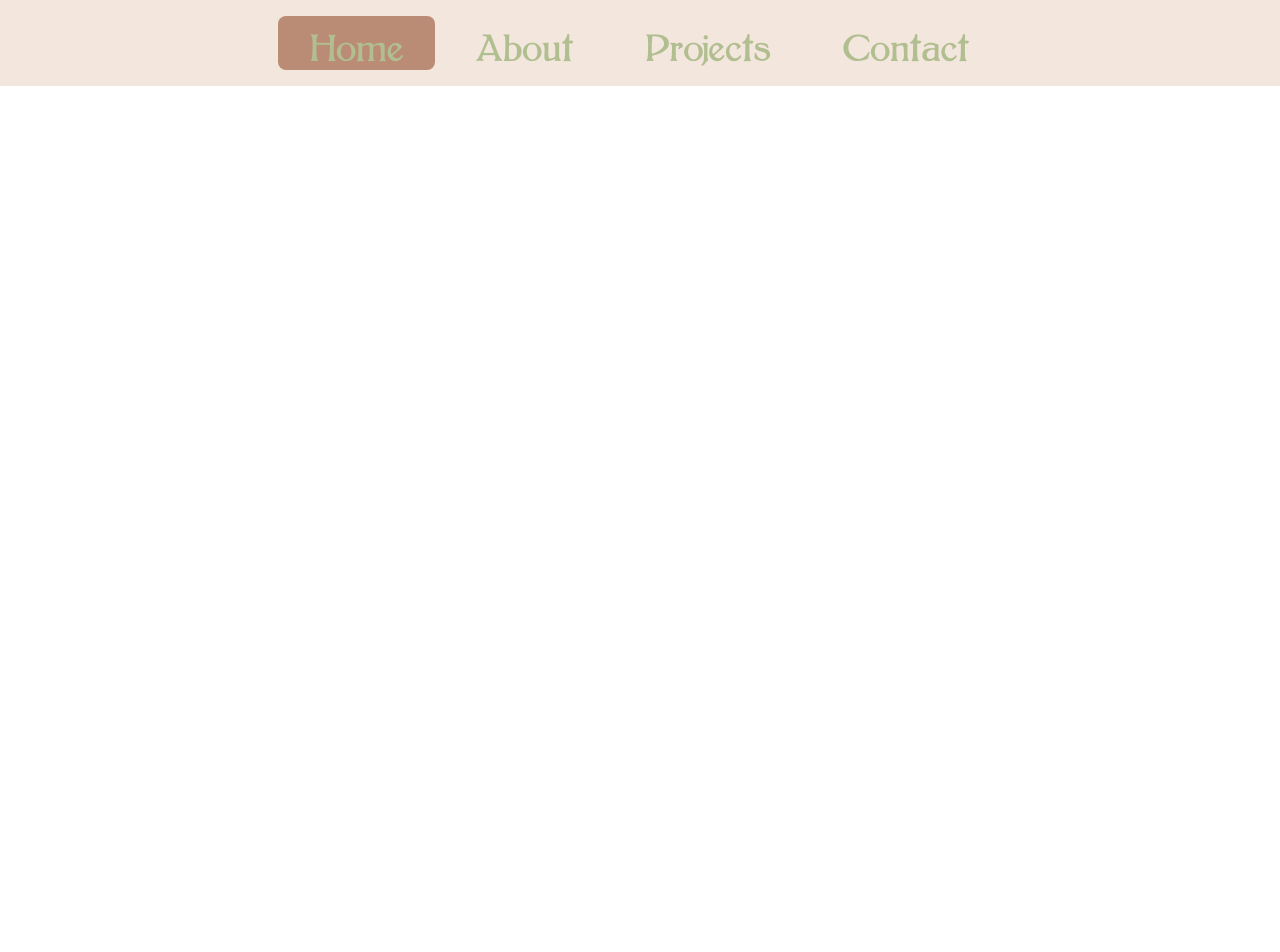
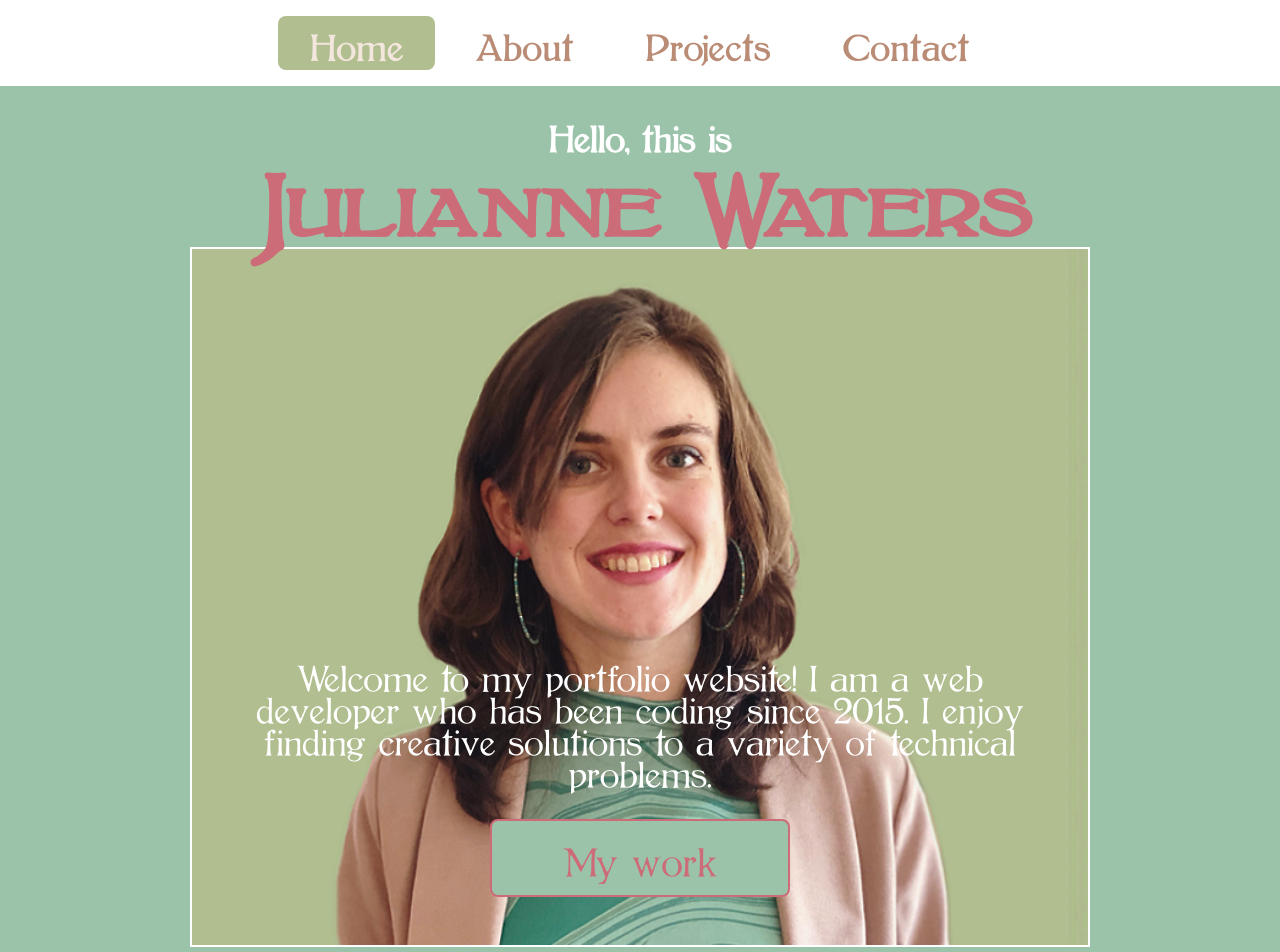
Before and after one commit to juliaguas17/React-Portfolio, a React (Create React App) app: page / in a window 1280 px wide. Shown: the top 952 px of the page. Before the commit the page ends 800 px from the top, so only its background shows below. Built offline with nearby package versions, Linux system fonts and the light colour scheme; the HTML template or start-up script is replaced by a standard one.

Commit message:
created hero section and button components

```diff
--- /dev/null
+++ b/src/components/Button.js
@@ -0,0 +1,34 @@
+import React from 'react';
+import { Link } from 'react-router-dom';
+import styled from 'styled-components';
+
+const ButtonStyle = styled.div`
+    margin-top: 2rem;
+    .button {
+        font-size: 2.2rem;
+        background-color: ${(props) =>
+            props.outline ? 'var(--cambridge-blue)' : 'var(--blush)'};
+        padding: 0.7em 2em;
+        border: 2px solid var(--blush);
+        border-radius: 8px;
+        display: inline-block;
+        color: ${props =>
+            props.outline ? 'var(--blush)' : 'var(--linen)'
+        }
+    }
+    @media only screen and (max-width: 768px) {
+        .button {
+            font-size: 1.8rem;
+        }
+    }
+`;
+
+export default function Button({ btnLink = "Test", btnText = "Test", outline = "false"}) {
+  return (
+    <ButtonStyle outline={outline}>
+        <Link className="button" to={ btnLink }>
+            {btnText}
+        </Link>
+    </ButtonStyle>
+  )
+}
--- /dev/null
+++ b/src/components/HeroSection.js
@@ -0,0 +1,88 @@
+import React from 'react';
+import styled from 'styled-components';
+import HeroImg from '../assets/images/hero.png';
+import Button from './Button';
+import PText from './PText';
+
+const HeroStyles = styled.div`
+  .hero {
+    height: 100vh;
+    min-height: 1000px;
+    width: 100%;
+    text-align: center;
+    display: flex;
+    align-items: center;
+    justify-content: center;
+    position: relative;
+    background-color: var(--cambridge-blue);
+  }
+  .hero__heading {
+    line-height: 4rem;
+    font-size: 2rem;
+    margin-bottom: -1rem;
+    position: relative;
+    span {
+      display: inline-block;
+      width: 100%;
+    }
+    .hero__name {
+      font-family: 'BoltonTitling';
+      font-size: 5rem;
+      color: var(--blush);
+    }
+  }
+  .hero__img {
+    max-width: 900px;
+    width: 100%;
+    height: 700px;
+    margin: 0 auto;
+    border: 2px solid var(--white);
+  }
+  .hero__info {
+    margin-top: -18rem;
+  }
+
+  @media only screen and (max-width: 768px) {
+    .hero {
+      min-height: 750px;
+    }
+    .hero__heading {
+      font-size: 1.4rem;
+      margin-bottom: -0.4rem;
+      .hero__name {
+        font-size: 3rem;
+        margin-top: -1rem;
+      }
+    }
+    .hero__img {
+      height: 300px;
+    }
+    .hero__info {
+      margin-top: 1rem;
+    }
+  }
+`;
+
+export default function HeroSection() {
+    return (
+      <HeroStyles>
+        <div className="hero">
+          <div className="container">
+            <h1 className="hero__heading">
+              <span>Hello, this is</span>
+              <span className="hero__name">Julianne Waters</span>
+            </h1>
+            <div className="hero__img">
+              <img src={HeroImg} alt="" />
+            </div>
+            <div className="hero__info">
+              <PText>
+                Welcome to my portfolio website! I am a web developer who has been coding since 2015. I enjoy finding creative solutions to a variety of technical problems.
+              </PText>
+              <Button btnText="My work" btnLink="/projects" />
+            </div>
+            </div>
+        </div>
+      </HeroStyles>
+    );
+  }
--- a/src/components/NavMenu.js
+++ b/src/components/NavMenu.js
@@ -10,7 +10,7 @@ const NavStyles = styled.nav`
   left: 0;
   width: 100%;
   padding: 1rem 0;
-  background: var(--linen);
+  background: var(--white);
   ul {
     max-width: 1200px;
     margin: 0 auto;
@@ -22,7 +22,7 @@ const NavStyles = styled.nav`
       border-radius: 8px;
       transition: 0.3s ease background-color;
       &:hover {
-        background-color: var(--beaver);
+        background-color: var(--sage);
       }
     }
     a {
@@ -30,13 +30,13 @@ const NavStyles = styled.nav`
       font-family: 'Bolton';
       padding: 1rem 2rem;
       font-size: 2rem;
-      color: var(--sage);
+      color: var(--beaver);
       outline: none;
     }
     .active {
       border-radius: 8px;
-      background-color: var(--beaver);
-      color: var(--sage);
+      background-color: var(--sage);
+      color: var(--linen);
     }
   }
   .mobile-menu-icon {
@@ -65,7 +65,7 @@ const NavStyles = styled.nav`
     .navItems {
       --top: 1rem;
       transition: 0.3s ease transform;
-      background-color: var(--beaver);
+      background-color: var(--white);
       padding: 0.2rem 0.2rem 1rem 0rem;
       width: 70%;
       max-width: 300px;
--- /dev/null
+++ b/src/components/PText.js
@@ -0,0 +1,22 @@
+import React from 'react';
+import styled from 'styled-components';
+
+const PStyle = styled.div`
+    max-width: 800px;
+    margin: 0 auto;
+    font-size: 2rem;
+    line-height: 2rem;
+    @media only screen and (max-width: 768px) {
+        font-size: 1.4rem;
+    }
+`;
+
+export default function PText({ children }) {
+  return (
+    <PStyle className="para">
+        <p>{children}</p>
+    </PStyle>
+  )
+}
+
+// Change p color to blush or something else to lay over hero photo
--- a/src/pages/Home.js
+++ b/src/pages/Home.js
@@ -1,9 +1,10 @@
 import React from 'react';
+import HeroSection from '../components/HeroSection';
 
 export default function Home() {
   return (
     <div>
-      <h1>Home Page</h1>
+      <HeroSection />
     </div>
   );
 }
--- a/src/styles/GlobalStyle.js
+++ b/src/styles/GlobalStyle.js
@@ -7,6 +7,7 @@ const GlobalStyles = createGlobalStyle`
     box-sizing: border-box;
   }
   :root{
+    --white: #FFFFFF;
     --linen: #F3E6DD;
     --raisin-black: #241D1F;
     --sage: #B1BE90;
--- a/src/styles/Typography.js
+++ b/src/styles/Typography.js
@@ -21,14 +21,14 @@ const Typography = createGlobalStyle`
   }
   html{
     font-family: 'BoltonLight';
-    color: var(--sage);
+    color: var(--beaver);
   }
   *{
     font-family: 'BoltonLight';
-    color: var(--sage);
+    color: var(--white);
   }
   h1,h2,h3,h4,h5,h6{
-    font-family: 'Bolton'
+    font-family: 'Bolton';
   }
 `;
 
```
Also changed, not shown: src/assets/images/hero.png.
